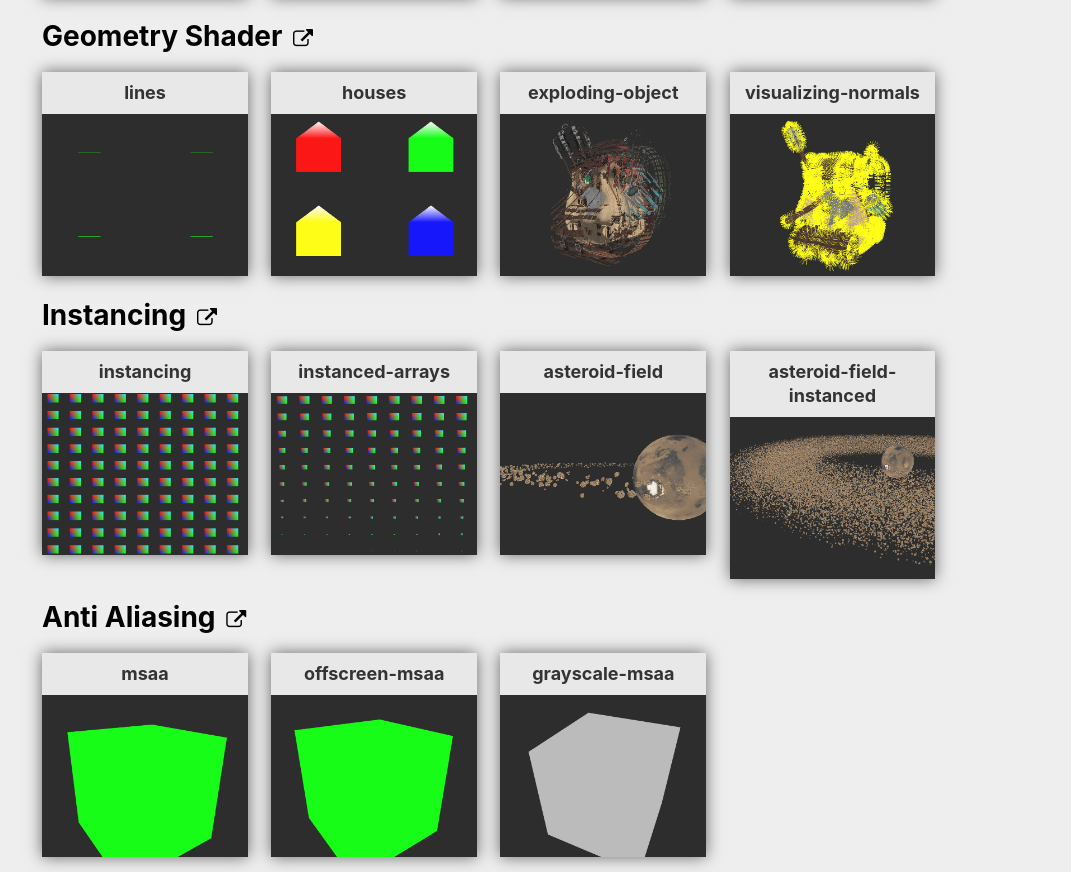
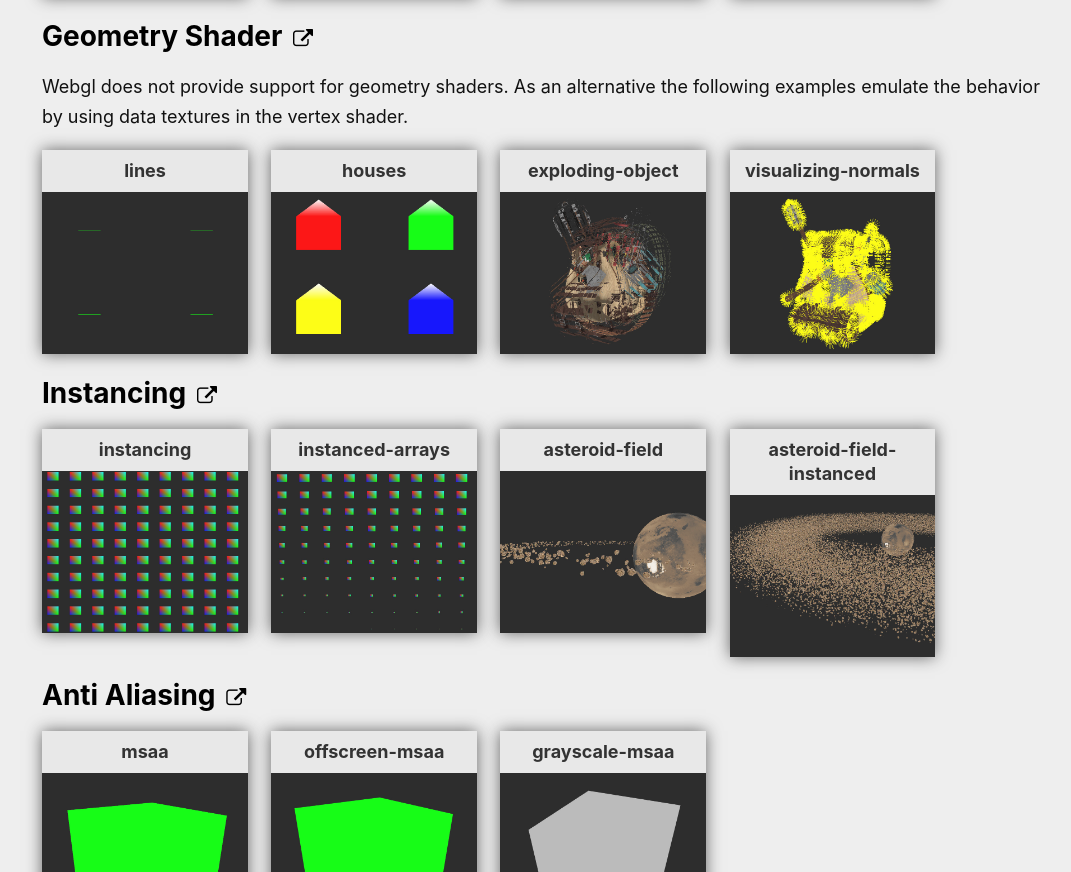
Before and after one commit to GeertArien/learnopengl-examples-html5, a plain HTML site: page index.html in a window 1280 px wide. Shown: the part 6817-7689 px from the top of the page, without its empty margins (22-1093 px from the left). Drawn offline with Linux system fonts and the light colour scheme.

Commit message:
Add extra info for geometry shader examples

```diff
--- a/index.html
+++ b/index.html
@@ -801,6 +801,10 @@ figure a {
 </article>
 <article>
 <section class="header"><h3><a href="https://learnopengl.com/Advanced-OpenGL/Geometry-Shader">Geometry Shader <i class="icon-link-ext"></i></a></h3></section>
+<p style="max-width: 1010px;">
+    Webgl does not provide support for geometry shaders. As an alternative the following
+    examples emulate the behavior by using data textures in the vertex shader.
+</p>
 <section class="group examples">
 <figure class="col-15">
 <figcaption><h4>lines</h4></figcaption>
```
